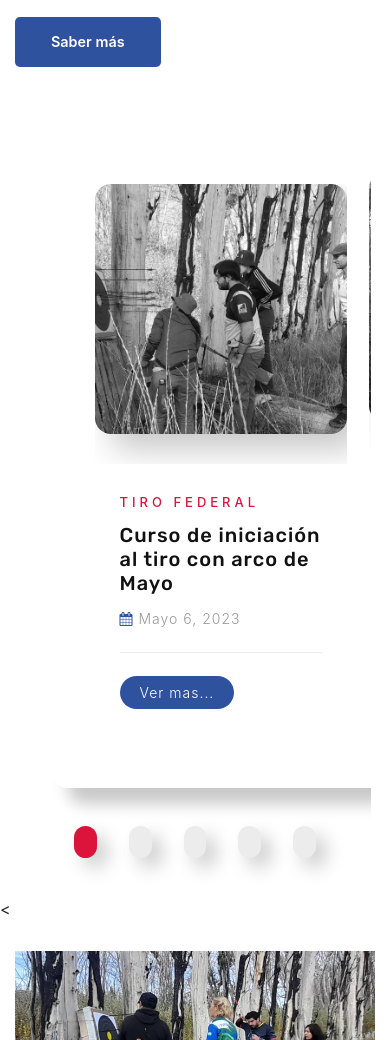
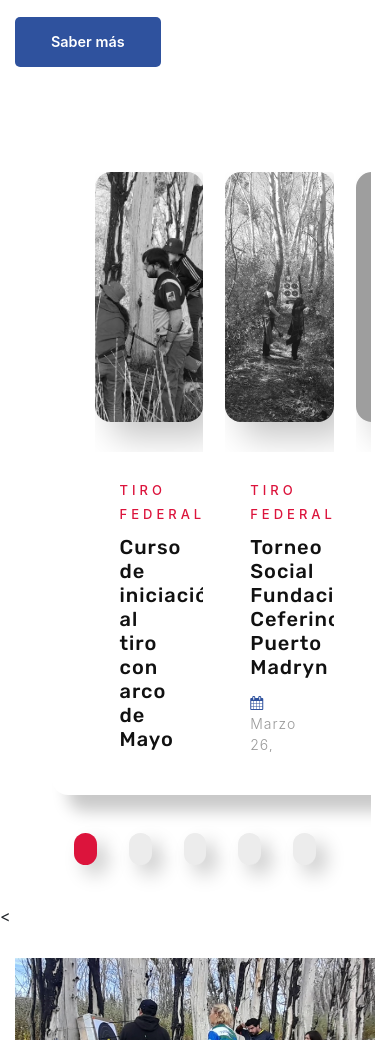
Before and after one commit to canpe92/web-tiro-federal-arqueria, a plain HTML site: page index.html in a window 390 px wide. Shown: the part 960-2000 px from the top of the page. Drawn offline with nearby package versions, Linux system fonts and the light colour scheme; no server answers; grey boxes are pictures that could not be loaded.

Commit message:
correción carrusel

```diff
--- a/main.css
+++ b/main.css
@@ -316,6 +316,7 @@ img {
 
 .news-grid-txt{
 	padding: 25px;
+	height: 300px;
 }
 
 .news-grid-txt span{
@@ -685,7 +686,9 @@ button{
 		margin: auto;
 
 	}
-
+	.grande {
+		width: 500%;
+	}
 	.section-formulario label {
 		margin: auto;
 	}
--- a/main.js
+++ b/main.js
@@ -134,14 +134,15 @@ const datos =
 let carrusel = document.querySelector("#grande")
 
 datos.forEach(dato => {
-carrusel.innerHTML += `<div class="news-grid">
+carrusel.innerHTML +=
+`<div class="news-grid">
     <div class="news-grid-image">
         <img src="img/fotos novedades/` + dato.imagen +`" alt="">
         <div class="news-grid-box">
             <h1>`+ dato.dia + `</h1>
             <p>`+ dato.mes + `</p>
         </div>
-        </div>
+    </div>
         <div class="news-grid-txt">
             <span>`+ dato.lugar + `</span>
             <h2>`+ dato.titulo + `</h2>
@@ -152,7 +153,7 @@ carrusel.innerHTML += `<div class="news-grid">
             <a id="btn-abrir-popup" class="btn-abrir-popup">Ver mas...</a>
 
         </div>
-    </div>`;
+</div>`;
 
 })
 
@@ -170,7 +171,13 @@ for (i=0; i<datos.length; i++){
 
 const grande    = document.querySelector('.grande')
 const punto     = document.querySelectorAll('.punto')
-grande.style.width = datos.length*100 +`%`
+console.log(screen.width);
+if(screen.width<480){
+    grande.style.width = (datos.length)*100 +`%`
+} else {
+grande.style.width = (datos.length/2)*100 +`%`
+}
+
 // Cuando CLICK en punto
     // Saber la posición de ese punto
     // Aplicar un transform translateX al grande
```
